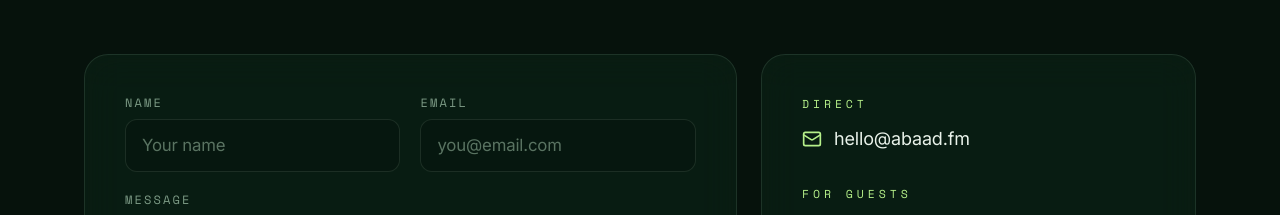
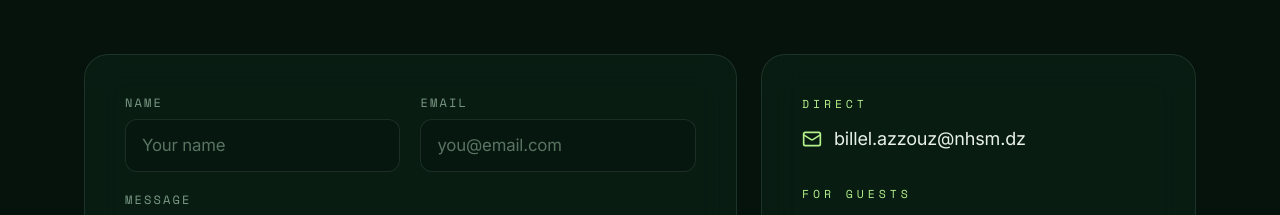
Before and after one commit to Azzouz-billel/abaad-podcast, a React (Vite) app: page / in a window 1280 px wide. Shown: the part 4520-4735 px from the top of the page. Built offline with nearby package versions, Linux system fonts and the light colour scheme; a web font is replaced by a local one.

Commit message:
Update host names and episodes data

```diff
--- a/src/data/links.js
+++ b/src/data/links.js
@@ -6,5 +6,5 @@ export const links = {
   spotify: 'https://open.spotify.com/show/033kxZ2j34nPkxc64jEWLI',
   youtube: 'https://www.youtube.com/@ab3adpod',
   instagram: 'https://www.instagram.com/ab3ad.pod/',
-  email: 'hello@abaad.fm', // placeholder — swap for your real inbox
+  email: 'billel.azzouz@nhsm.dz', // placeholder — swap for your real inbox
 }
```
